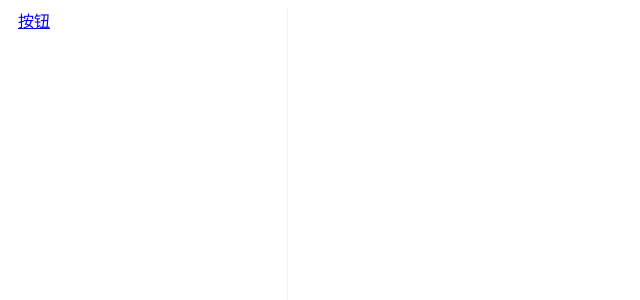
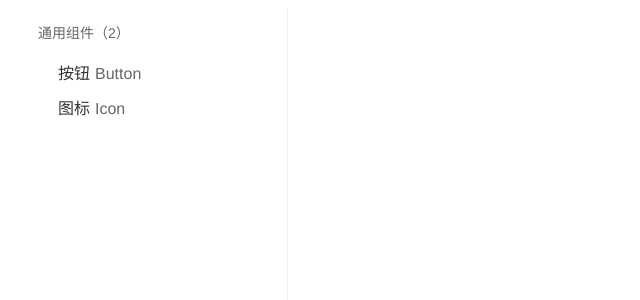
Before and after one commit to ATaoyoyo/t-ui, a Vue app: page / in a window 1280 px wide. Before the commit this address had no page. Shown: the top 300 px of the page, without its empty margins (0-640 px from the left). Built offline with nearby package versions, Linux system fonts and the light colour scheme.

Commit message:
demo文档布局

```diff
--- a/src/demo/index.vue
+++ b/src/demo/index.vue
@@ -2,9 +2,18 @@
   <div class="demo">
     <div class="left-aside">
       <aside>
-        <router-link v-for="(link, index) in data.links" :key="index" :to="link.path">
-          {{ link.name }}
-        </router-link>
+        <template v-for="(item, index) in data.links" :key="index">
+          <h3 class="component-type-title">
+            <span>{{ item.title }}</span>
+            <span>（{{ item.components.length }}）</span>
+          </h3>
+          <router-link v-for="(link, i) in item.components" :key="i" :to="link.path">
+            <div class="component-item" :class="{ active: $route.path === link.path }">
+              <span class="component-name zh">{{ link.name }}</span>
+              <span class="component-name en">{{ link.componentName }}</span>
+            </div>
+          </router-link>
+        </template>
       </aside>
     </div>
 
@@ -18,16 +27,23 @@
 
 <script setup lang="ts">
 import { reactive } from 'vue'
-import components from '../package/list.json'
+import components from './list.json'
 
 const data = reactive({
-  links: components.map((item) => ({
-    path: item.path,
-    name: item.componentZhName,
-  })),
+  links: components.map((item) => {
+    return {
+      title: item.title,
+      components: item.components.map((cpn) => ({
+        ...cpn,
+        path: `/components/${cpn.path}`,
+        name: cpn.componentZhName,
+      })),
+    }
+  }),
 })
 </script>
 <style lang="less" scoped>
+@import '../theme/common/var.less';
 .demo {
   display: flex;
   justify-content: space-between;
@@ -40,6 +56,53 @@ const data = reactive({
     height: 100%;
     border-right: 1px solid #f1f1f1;
     box-sizing: border-box;
+    overflow: hidden;
+
+    .component-type-title {
+      padding-left: 20px;
+      font-size: 14px;
+      font-weight: normal;
+      color: #666;
+    }
+
+    .component-item {
+      padding-left: 40px;
+      line-height: 35px;
+
+      .component-name {
+        display: inline-block;
+        margin-right: 5px;
+        font-weight: normal;
+        cursor: pointer;
+        transition: color 0.3s ease-in-out, background-color 0.3s ease-in-out;
+
+        &.en {
+          color: #666;
+        }
+
+        &.zh {
+          font-weight: 400;
+          color: #333;
+        }
+      }
+
+      &.active {
+        background-color: tint(@primaryColorHover, 90%);
+        border-radius: 3px;
+
+        .component-name {
+          color: @primaryColor;
+        }
+      }
+
+      &:hover {
+        .zh,
+        .en {
+          color: @primaryColor;
+        }
+        transition: color 0.3s ease-in-out, background-color 0.3s ease-in-out;
+      }
+    }
   }
 
   .main {
--- /dev/null
+++ b/src/demo/list.json
@@ -0,0 +1,21 @@
+[
+  {
+    "title": "通用组件",
+    "components": [
+      {
+        "path": "button",
+        "componentName": "Button",
+        "componentZhName": "按钮",
+        "desc": "这是一个按钮",
+        "className": "button"
+      },
+      {
+        "path": "icon",
+        "componentName": "Icon",
+        "componentZhName": "图标",
+        "desc": "这是图标",
+        "className": "icon"
+      }
+    ]
+  }
+]
```
Also changed, not shown: src/demo/inputs.vue (deleted, +0 -30 lines).
